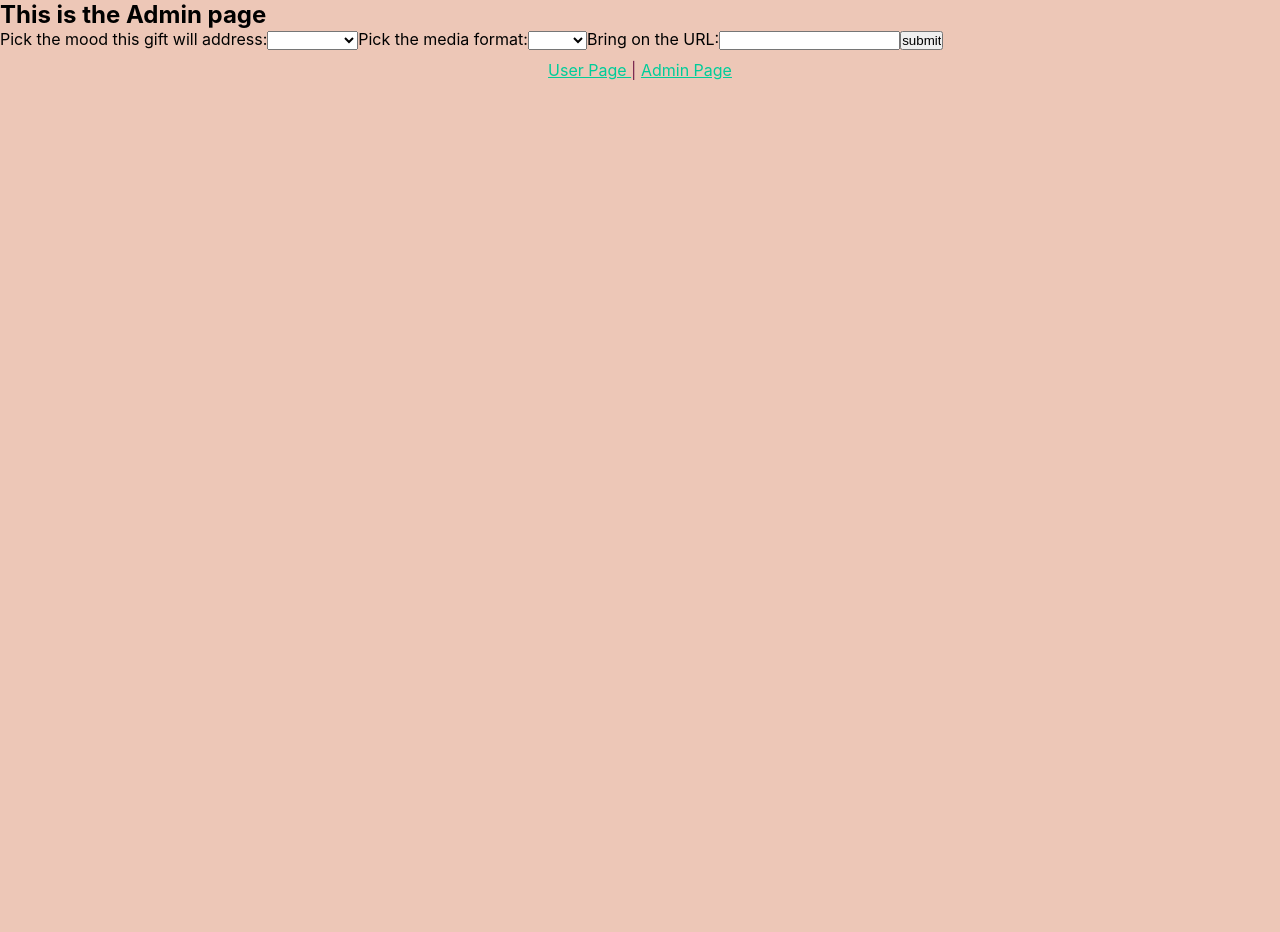
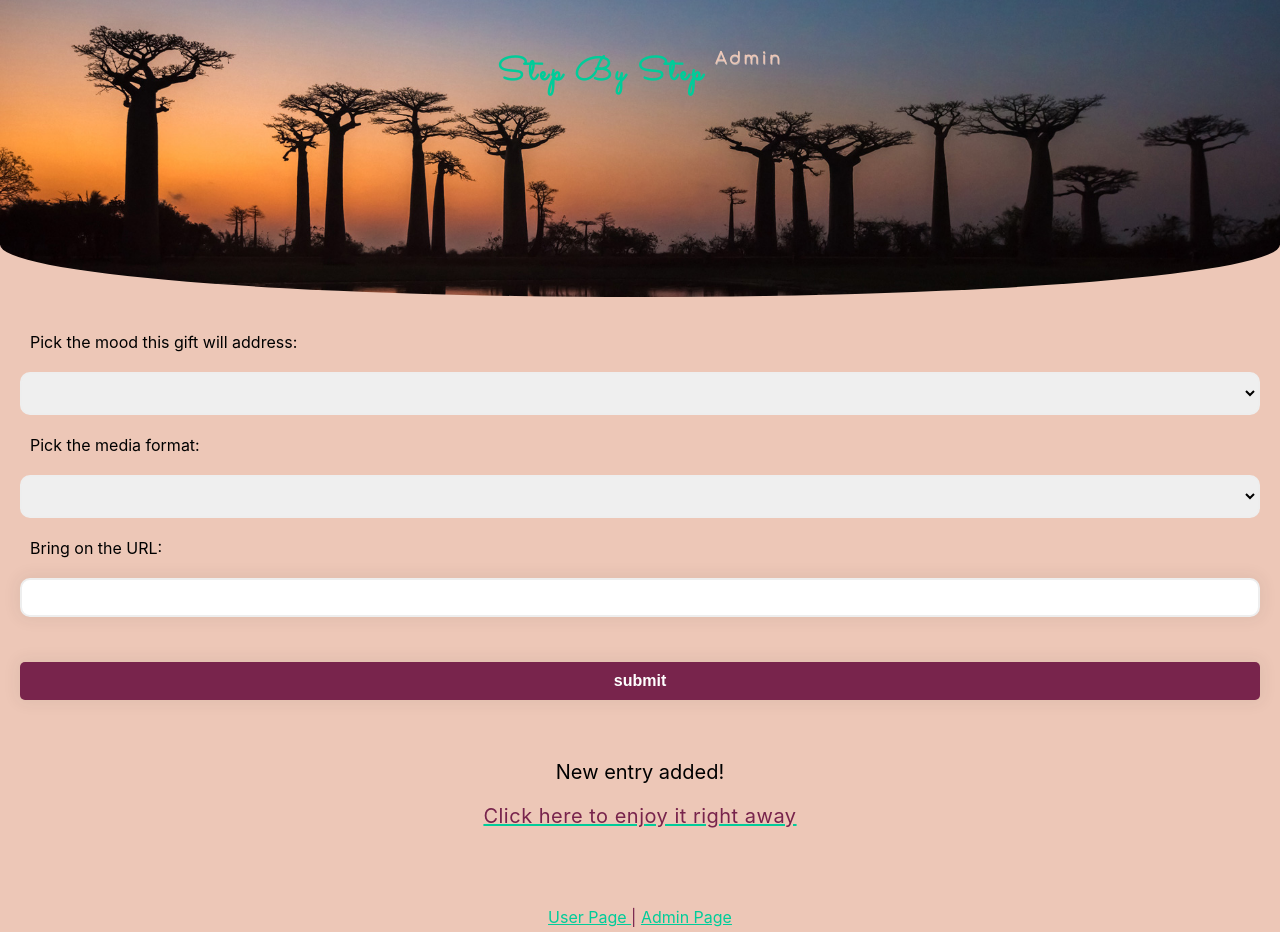
Before and after one commit to icodebyamanda/sxs_beta, a React (Create React App) app in the folder client/: page /admin in a window 1280 px wide. Before the commit the page ends 800 px from the top, so only its background shows below. Built offline with nearby package versions, Linux system fonts and the light colour scheme.

Commit message:
styling adminview done only issues are homepage influence and entry display that may requires tiny bit of work more

```diff
--- a/client/src/App.css
+++ b/client/src/App.css
@@ -43,9 +43,19 @@
   justify-content: center; */
 }
 
+h1 {
+  display: flex;
+  text-align: center;
+  color: #00cc99;
+  padding-bottom: 150px;
+  font-family: "Sacramento", cursive;
+  font-weight: bold;
+  letter-spacing: 3px;
+}
+
 /* ! UserView Only */
 
-.header {
+.headerUserView {
   display: flex;
   flex: 1;
   align-items: center;
@@ -61,16 +71,6 @@
   position: relative;
   overflow: hidden;
   border-radius: 0 0 85% 85% / 30%;
-}
-
-h1 {
-  display: flex;
-  text-align: center;
-  color: #00cc99;
-  padding-bottom: 150px;
-  font-family: "Sacramento", cursive;
-  font-weight: bold;
-  letter-spacing: 3px;
 }
 
 .MoodQuestion {
@@ -164,3 +164,102 @@
   color: #00cc99;
   text-decoration: none;
 } */
+
+/* ! AdminView only */
+
+.headerAdminView {
+  display: flex;
+  flex: 1;
+  align-items: center;
+  justify-content: center;
+  padding: 50px;
+  background: url("./assets/headers/madabaobab.jpg");
+  text-align: center;
+  width: 100%;
+  height: auto;
+  background-size: cover;
+  background-repeat: no-repeat;
+  background-attachment: local;
+  position: relative;
+  overflow: hidden;
+  border-radius: 0 0 85% 85% / 30%;
+}
+
+#hTwoAdmin {
+  font-family: "Comfortaa", cursive;
+  font-size: 0.5em;
+  text-align: center;
+  font-weight: bold;
+  letter-spacing: 3px;
+  color: #edc7b7;
+  text-shadow: 0.5px 0.5px rgb(179, 174, 174);
+  padding-left: 10px;
+  /* padding-top: 5px; */
+}
+
+.formAdminView {
+  /* width: 200px; */
+  padding: 20px;
+  width: 100%;
+  align-items: center;
+}
+
+.FormIntroText {
+  padding: 10px;
+  margin: 5px 0;
+  font-size: 1em;
+}
+
+.EnteredValues {
+  border: 2px solid #eee;
+  padding: 10px;
+  margin: 5px 0;
+  border-radius: 10px;
+  width: 100%;
+}
+
+.EnteredValues:hover {
+  background-color: #f1ae91;
+}
+
+#formats,
+#moods {
+  font-size: 1em;
+}
+
+input {
+  padding: 10px;
+  border: 0;
+  box-shadow: 0 0 15px 4px rgba(56, 56, 56, 0.06);
+}
+
+#SubmitButton {
+  appearance: none;
+  -webkit-appearance: none;
+  margin: 40px 0 20px 0;
+  border-radius: 10px;
+  padding: 10px;
+  border: none;
+  background-color: #78244c;
+  color: #fff;
+  font-weight: 600;
+  font-size: 1em;
+  border-radius: 5px;
+  width: 100%;
+}
+
+.NewEntryDisplay {
+  font-size: 20px;
+  padding: 20px;
+  text-align: center;
+  width: 100%;
+}
+
+#EntryAdded {
+  margin: 0 0 20px 0;
+}
+
+#UrlAdmin {
+  color: #78244c;
+  letter-spacing: 0.5px;
+}
--- a/client/src/components/AdminView.js
+++ b/client/src/components/AdminView.js
@@ -52,21 +52,29 @@
     });
   };
 
-  let { isNewEntryAdded } = newEntries;
+  // let { isNewEntryAdded } = {newEntries};
 
   return (
 
     <div>
 
-      <h2>This is the Admin page</h2>
+      <header className="headerAdminView">
 
+        <h1 id="hOneAdmin">Step By Step<span id="hTwoAdmin">Admin</span></h1>
+
+      </header>
+
+      <body>
+
+      <div className="formAdminView">
 
         <form onSubmit={handleSubmit}>
+
           <label>
 
-        Pick the mood this gift will address:
+          <div className="FormIntroText">Pick the mood this gift will address:</div>
 
-          <select id="moods" name="moods" value={mood} onChange={handleMoodChange}>
+            <select className="EnteredValues" id="moods" name="moods" value={mood} onChange={handleMoodChange}>
 
               <option value="empty"></option>
               <option value="blessed">Blessed</option>
@@ -79,9 +87,11 @@
           </label>
   ​
           <label>
-          Pick the media format:
 
-          <select id="formats" name="formats" value={format} onChange={handleFormatChange}>
+            <div className="FormIntroText">Pick the media format:</div>
+
+
+            <select className="EnteredValues" id="formats" name="formats" value={format} onChange={handleFormatChange}>
 
               <option value="empty"></option>
               <option value="video">Video</option>
@@ -92,32 +102,37 @@
           </label>
 
           <label>
-          Bring on the URL:
+          <div className="FormIntroText">Bring on the URL:</div>
             <input
+              className="EnteredValues"
               type="text"
               name="url"
               value={url}
               onChange={handleUrlChange}
             />
-        </label>
+          </label><br></br>
   ​
           <label>
-          <input type="submit" value="submit" />
+            <input type="submit" value="submit" id="SubmitButton" />
           </label>
         </form>
 
-    { isNewEntryAdded ? (
+      </div>
+
+    <div className="NewEntryDisplay">
+      { newEntries && (
         <div>
 
-        New entry added!
+          <div id="EntryAdded">New entry added!</div>
 
-        <a href={url} target="_blank" > Click here to enjoy it right away</a>
+          <a href={url} target="_blank" > <span id="UrlAdmin"> Click here to enjoy it right away </span></a>
 
         </div>
 
-    ) : (
-      <div> </div>
       )}
+
+    </div>
+      </body>
 
     </div>
   );
--- a/client/src/components/UserView.js
+++ b/client/src/components/UserView.js
@@ -28,9 +28,9 @@
   return (
     <div>
 
-      <header className="header">
+      <header className="headerUserView">
       <div className="overlay">
-       <h1> Step By Step </h1>
+       <h1 id="HOneUser"> Step By Step </h1>
 
       </div>
 
```
Also changed, not shown: client/src/App.js (+1 -88 lines), client/src/assets/headers/madabaobab.jpg (added). Lines whose indentation alone changed are shown as unchanged.
